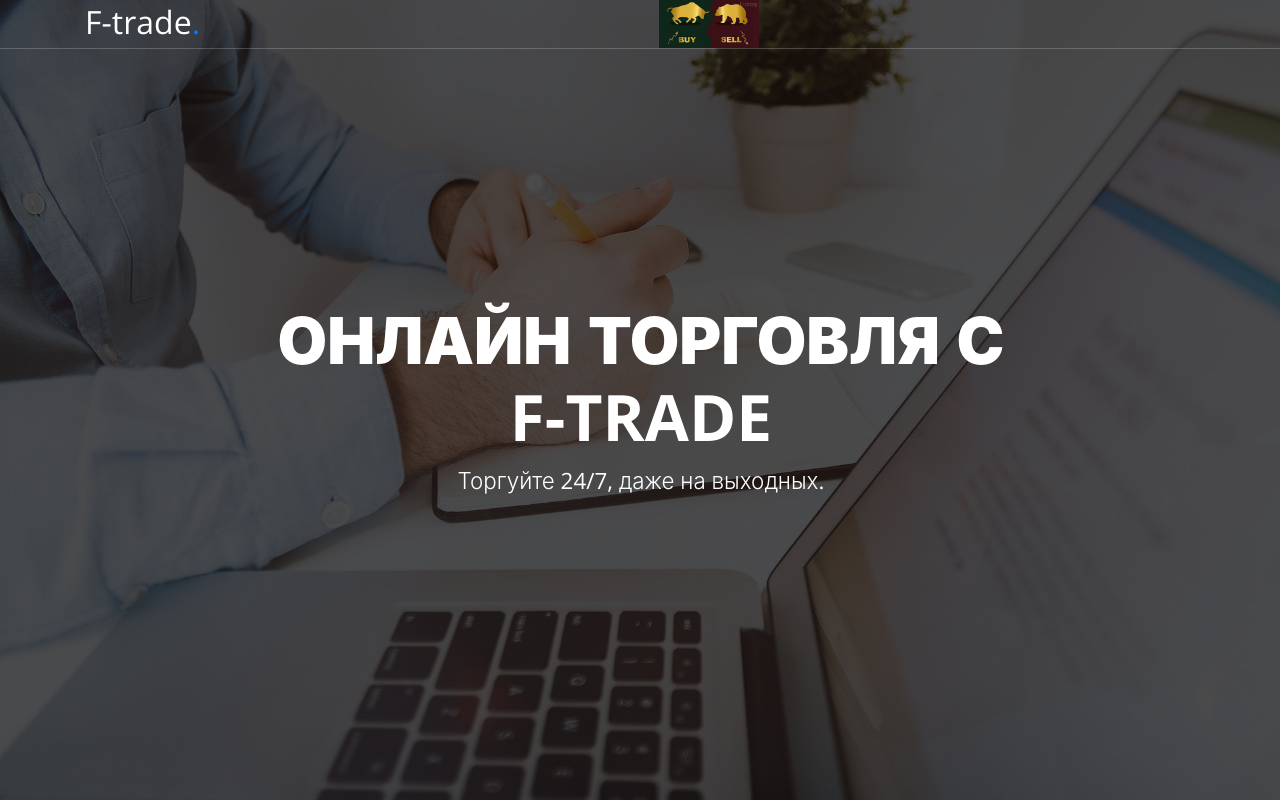
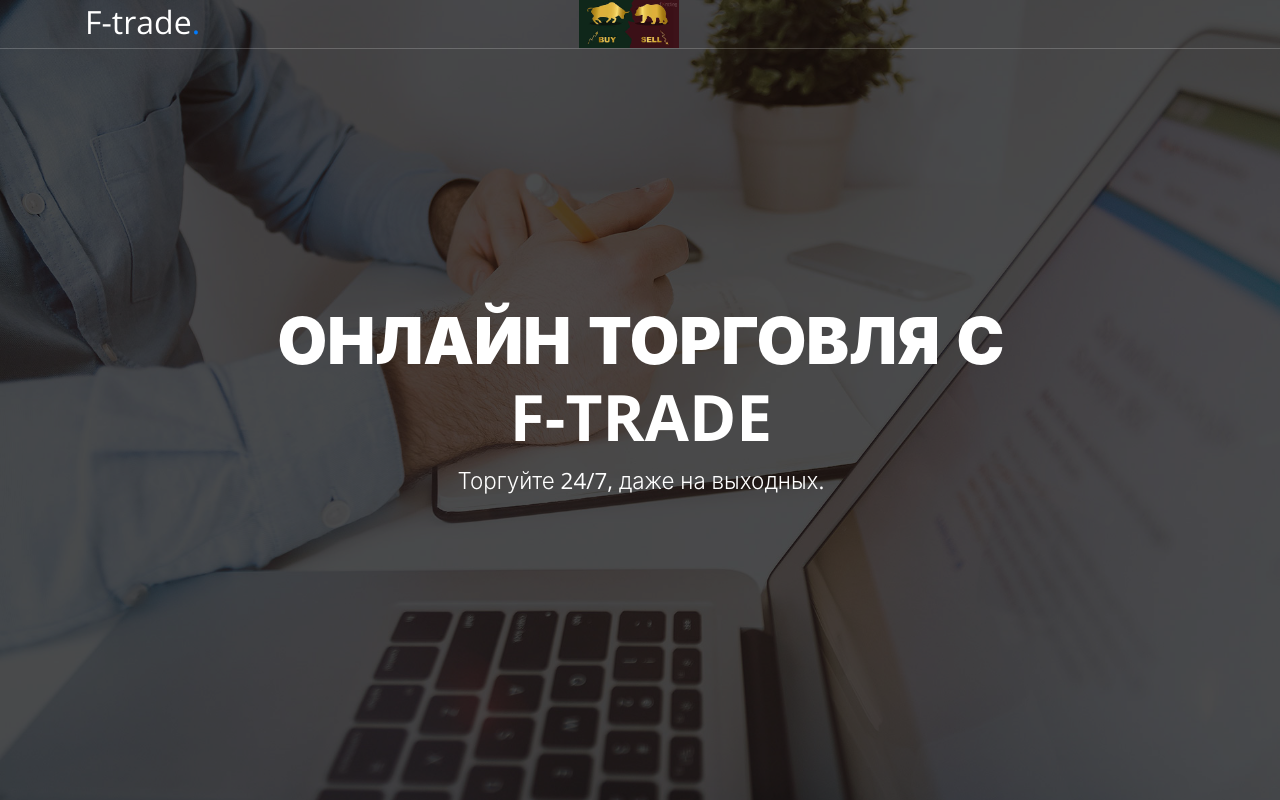
Before and after one commit to SSYernar/SSYernar.github.io, a plain HTML site: page finance/index.html in a window 1280 px wide. Shown: the top 800 px of the page. Drawn offline with nearby package versions, Linux system fonts and the light colour scheme; files whose address does not match are found by name.

Commit message:
Update index.html

```diff
--- a/finance/index.html
+++ b/finance/index.html
@@ -56,7 +56,7 @@
           <div class="col-6 col-xl-2">
             <h1 class="mb-0 site-logo"><a href="index.html" class="h2 mb-0">F-trade<span class="text-primary">.</span> </a></h1>
           </div>
-          <div style="margin-left: 35%">
+          <div style="margin-left: 28%">
             <img width="100" src="images/logo.jpeg">
           </div>
         </div>
```
